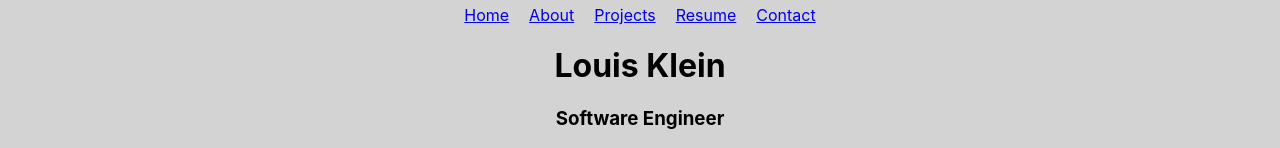
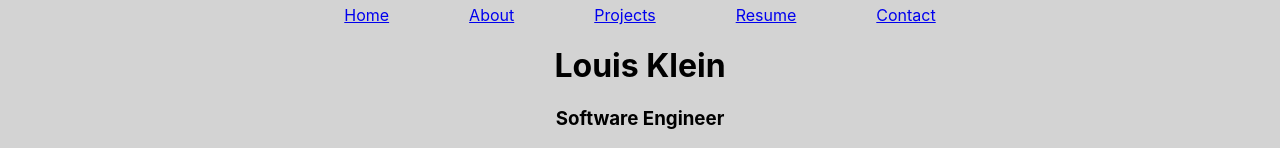
Before and after one commit to lzklein/portfolio, a React (Create React App) app in the folder client/: page / in a window 1280 px wide. Shown: the top 148 px of the page. Built offline with nearby package versions, Linux system fonts and the light colour scheme.

Commit message:
nav margins

```diff
--- a/client/src/style/Navbar.css
+++ b/client/src/style/Navbar.css
@@ -1,3 +1,3 @@
 .navlink {
-    margin: 10px;
+    margin: 10px 40px 60px 40px;
 }
```
